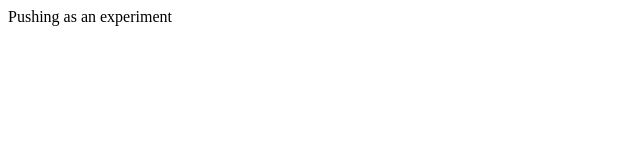
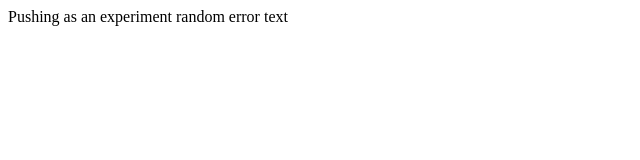
Before and after one commit to unlckydairyen/tryitagain, a plain HTML site: page error.html in a window 1280 px wide. Shown: the whole page, without its empty margins (0-640 px from the left). Drawn offline with Linux system fonts and the light colour scheme.

Commit message:
added text in body
random error text i have added

```diff
--- a/error.html
+++ b/error.html
@@ -8,5 +8,6 @@
 </head>
 <body>
     Pushing as an experiment
+    random error text
 </body>
 </html>
```
